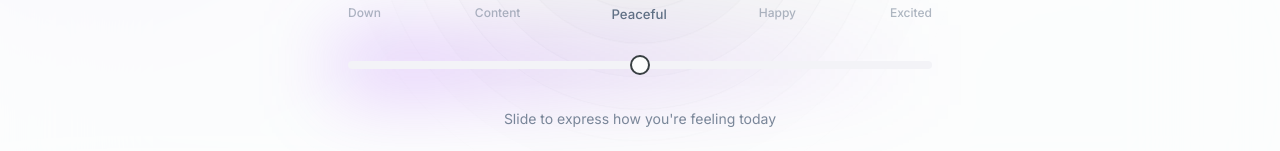
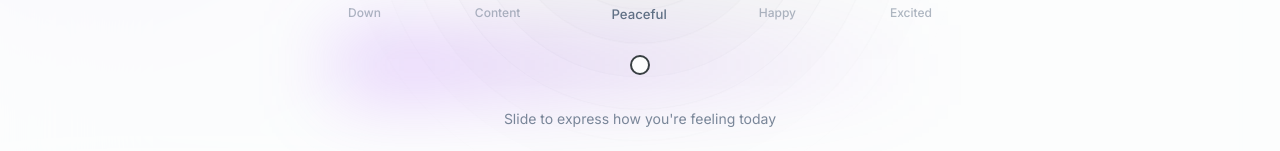
Before and after one commit to vaibhavbudhia/MindEase-FrontEnd, a Next.js app: page / in a window 1280 px wide. Shown: the part 557-708 px from the top of the page. Built offline with nearby package versions, Linux system fonts and the light colour scheme.

Commit message:
globals.css

```diff
--- a/app/globals.css
+++ b/app/globals.css
@@ -19,8 +19,8 @@
     --primary-foreground: #d946ef;
 
     /* Gentle lavender as secondary */
-    --secondary: 250 20% 96%;
-    --secondary-foreground: 250 10% 30%;
+    --secondary: #9333ea%;
+    --secondary-foreground: #9333ea%;
 
     /* Muted tones */
     --muted: 210 20% 96%;
```
